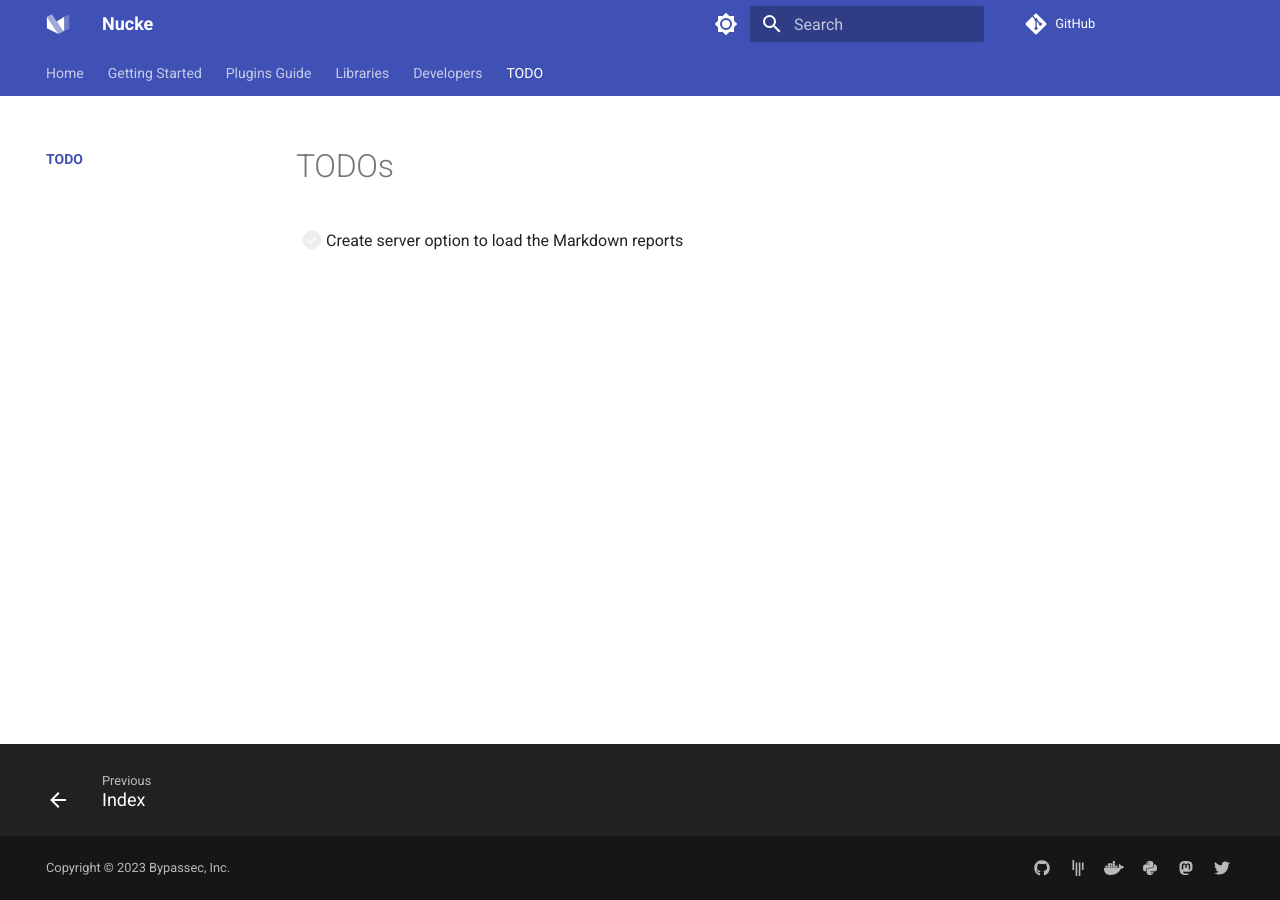
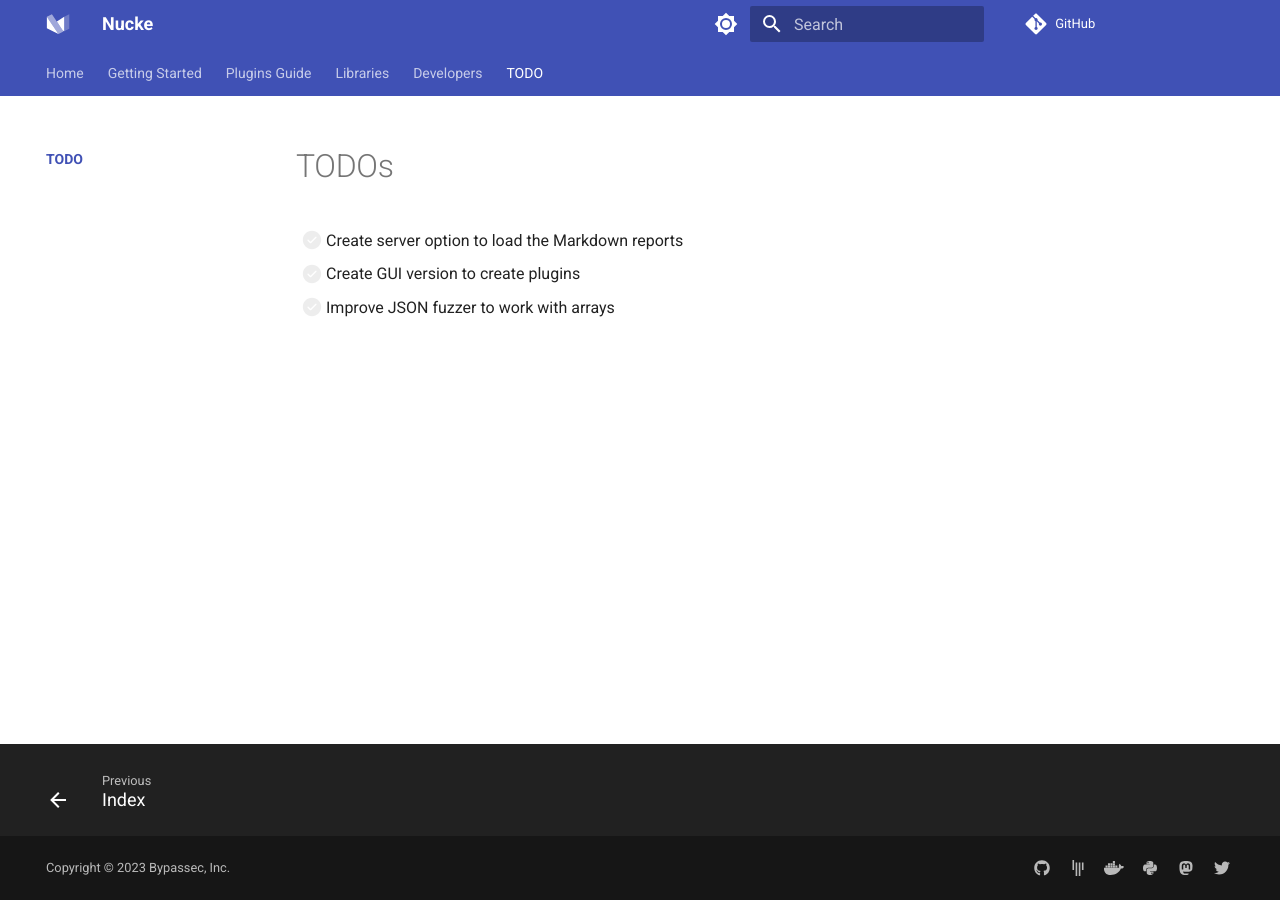
Before and after one commit to cfsdes/nucke-docs, an MkDocs documentation site: the page built from docs/todos/index.md, in a window 1280 px wide. Built offline with MkDocs 1.6.1 and Material for MkDocs 9.7.7, drawn with Linux system fonts in a browser that asks for light colours; comment, search, counter and statistics services are not loaded.

Commit message:
update todos

```diff
--- a/docs/todos/index.md
+++ b/docs/todos/index.md
@@ -1,3 +1,5 @@
 # TODOs
 
 - [ ] Create server option to load the Markdown reports
+- [ ] Create GUI version to create plugins
+- [ ] Improve JSON fuzzer to work with arrays
```
